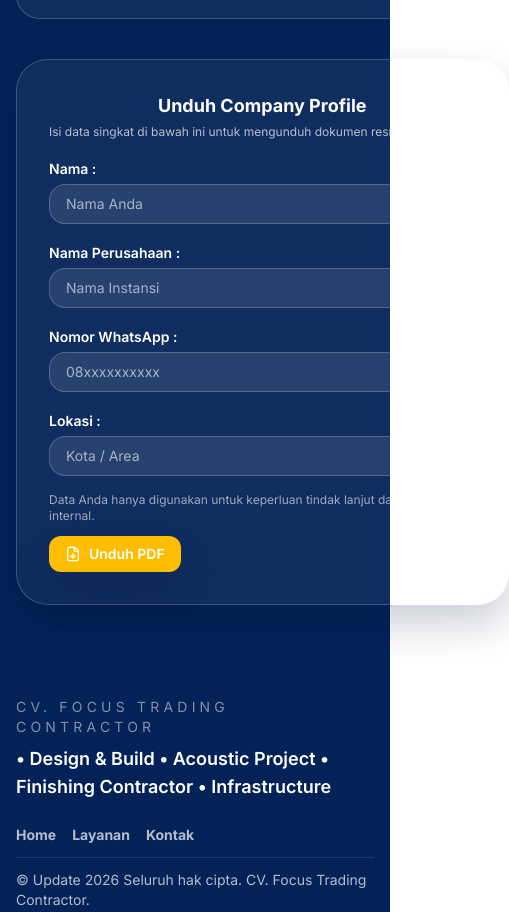
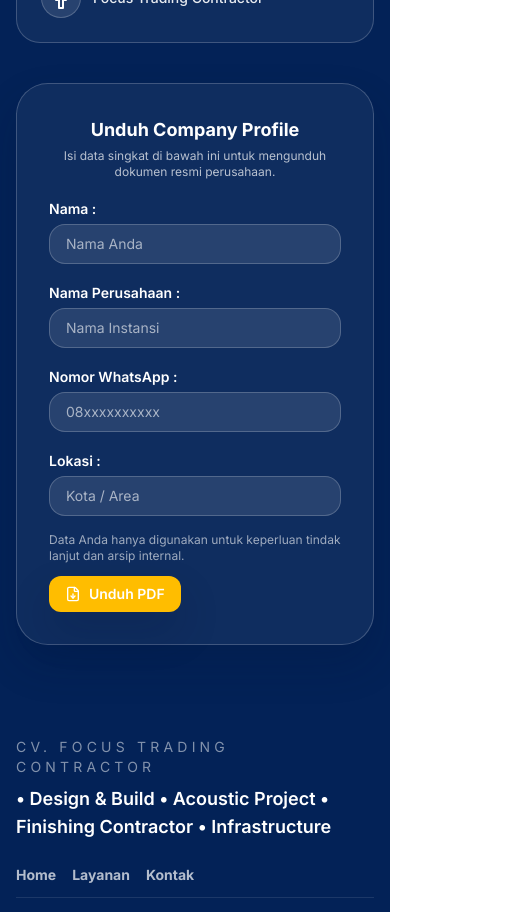
Before and after one commit to devferi/focus-website, a Next.js app: page / in a window 390 px wide. Shown: the part 4460-5372 px from the top of the page, 509 px wide, since content can reach past the window. Built offline with nearby package versions, Linux system fonts and the light colour scheme; no server answers.

Commit message:
fix(Contact): adjust whitespace handling in Company Profile download instructions

```diff
--- a/src/components/Contact.tsx
+++ b/src/components/Contact.tsx
@@ -173,7 +173,7 @@
             <form onSubmit={handleCompanyProfileSubmit} className="grid gap-4">
               <div>
                 <p className="text-lg font-bold text-white text-center">Unduh Company Profile</p>
-                <p className="mt-1 text-xs text-white/70 text-center whitespace-nowrap">Isi data singkat di bawah ini untuk mengunduh dokumen resmi perusahaan.</p>
+                <p className="mt-1 text-xs text-white/70 text-center sm:whitespace-nowrap">Isi data singkat di bawah ini untuk mengunduh dokumen resmi perusahaan.</p>
               </div>
               <div>
                 <label className="text-sm font-semibold text-white">Nama :</label>
```
